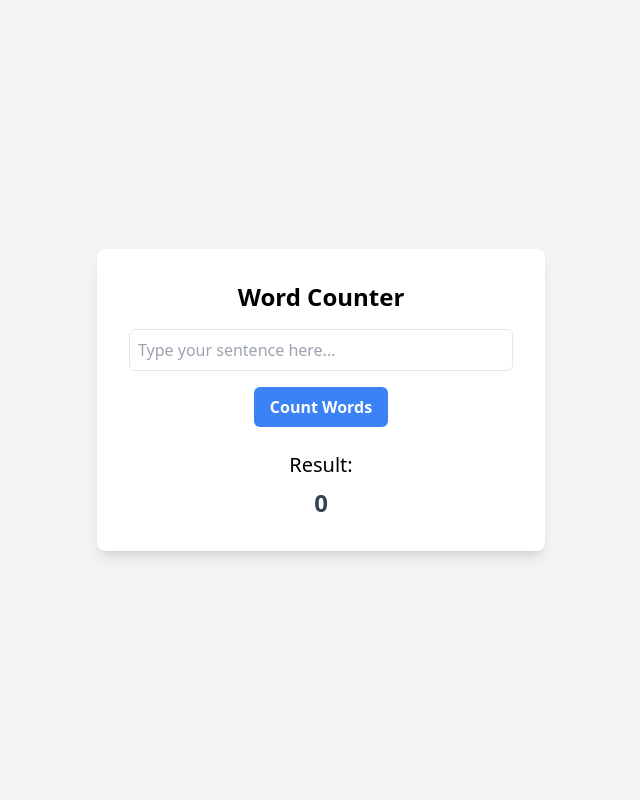
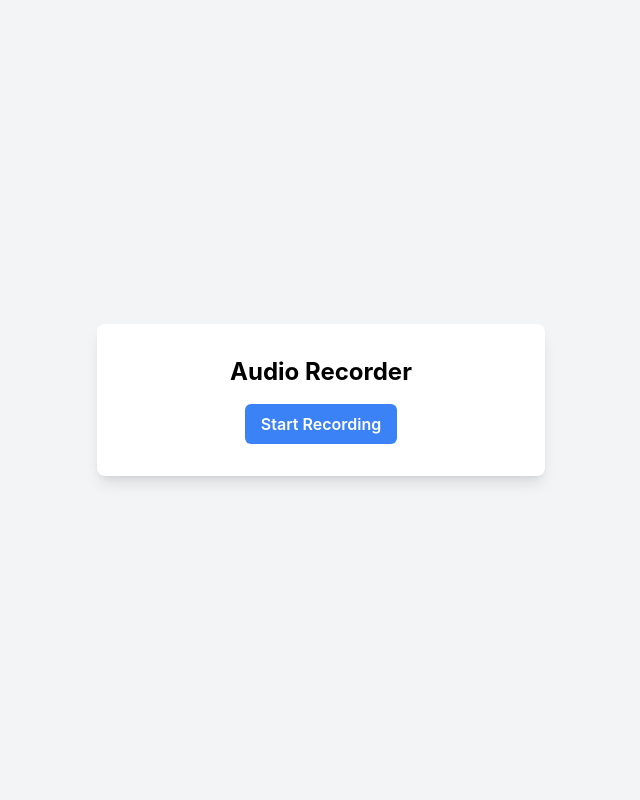
Before and after one commit to ulisesrey/pitch_detector, a Flask app: page / in a window 1280 px wide. Shown: the whole page, without its empty margins (319-959 px from the left). Run offline with Flask 3, Linux system fonts and the light colour scheme; some libraries are stand-ins or nearby versions.

Commit message:
implement record audio function

```diff
--- a/app/templates/index.html
+++ b/app/templates/index.html
@@ -3,68 +3,110 @@
 <head>
     <meta charset="UTF-8">
     <meta name="viewport" content="width=device-width, initial-scale=1.0">
-    <title>Word Counter</title>
+    <title>Audio Recorder</title>
     <script src="https://cdn.tailwindcss.com"></script>
+    <style>
+        body {
+            font-family: 'Inter', sans-serif;
+        }
+    </style>
 </head>
 <body class="bg-gray-100 flex items-center justify-center min-h-screen">
     <div class="bg-white p-8 rounded-lg shadow-lg w-full max-w-md text-center">
-        <h1 class="text-2xl font-bold mb-4">Word Counter</h1>
-
-        <input
-            type="text"
-            id="textInput"
-            placeholder="Type your sentence here..."
-            class="w-full p-2 mb-4 border rounded-md"
-        >
+        <h1 class="text-2xl font-bold mb-4">Audio Recorder</h1>
 
         <button
-            id="countButton"
+            id="recordButton"
             class="bg-blue-500 text-white font-semibold py-2 px-4 rounded-md hover:bg-blue-600 transition-colors duration-200"
         >
-            Count Words
+            Start Recording
         </button>
 
-        <div class="mt-6">
-            <h2 class="text-xl font-medium">Result:</h2>
-            <p id="result" class="text-gray-700 text-2xl font-bold mt-2">0</p>
+        <div class="mt-6 hidden" id="audioContainer">
+            <h2 class="text-xl font-medium mb-2">Your Recording:</h2>
+            <audio id="audioPlayer" controls class="w-full rounded-md"></audio>
         </div>
     </div>
 
     <script>
-        const textInput = document.getElementById('textInput');
-        const countButton = document.getElementById('countButton');
-        const resultParagraph = document.getElementById('result');
+        // Get references to the HTML elements
+        const recordButton = document.getElementById('recordButton');
+        const audioPlayer = document.getElementById('audioPlayer');
+        const audioContainer = document.getElementById('audioContainer');
 
-        countButton.addEventListener('click', async () => {
-            const text = textInput.value;
+        let mediaRecorder;
+        let audioChunks = [];
+        let isRecording = false;
 
-            // Check if the input is empty
-            if (text.trim() === '') {
-                resultParagraph.textContent = '0';
-                return;
-            }
+        // Function to handle the recording process
+        async function startRecording() {
+            try {
+                // Get access to the user's microphone
+                const stream = await navigator.mediaDevices.getUserMedia({ audio: true });
+                mediaRecorder = new MediaRecorder(stream);
 
-            try {
-                // Send the text to our Flask server
-                const response = await fetch('http://127.0.0.1:5000/', {
-                    method: 'POST',
-                    headers: {
-                        'Content-Type': 'application/json'
-                    },
-                    body: JSON.stringify({ sentence: text })
-                });
+                // Event handler for when data becomes available
+                mediaRecorder.ondataavailable = (event) => {
+                    audioChunks.push(event.data);
+                };
 
-                // Get the JSON response
-                const data = await response.json();
+                // Event handler for when recording stops
+                mediaRecorder.onstop = () => {
+                    // Create a Blob from the audio chunks
+                    const audioBlob = new Blob(audioChunks, { type: 'audio/wav' });
+                    // Create a URL for the Blob
+                    const audioUrl = URL.createObjectURL(audioBlob);
 
-                // Update the result on the page
-                resultParagraph.textContent = data.word_count;
+                    // Set the audio player's source and show the container
+                    audioPlayer.src = audioUrl;
+                    audioContainer.classList.remove('hidden');
+
+                    // Reset for the next recording
+                    audioChunks = [];
+                    // You will send this audioBlob to the server in a later step
+                    console.log('Recording stopped. Audio Blob created:', audioBlob);
+                };
+
+                // Start the recording
+                mediaRecorder.start();
+                isRecording = true;
+                recordButton.textContent = 'Stop Recording';
+                recordButton.classList.remove('bg-blue-500', 'hover:bg-blue-600');
+                recordButton.classList.add('bg-red-500', 'hover:bg-red-600');
+
+                // Hide the audio player while recording
+                audioContainer.classList.add('hidden');
+                audioPlayer.src = '';
+
+                console.log('Recording started...');
 
             } catch (error) {
-                console.error('Error fetching word count:', error);
-                resultParagraph.textContent = 'Error!';
+                console.error('Error accessing microphone:', error);
+                // In a real app, you would show a message to the user here
+                alert('Could not access microphone. Please allow microphone permissions.');
+            }
+        }
+
+        function stopRecording() {
+            if (mediaRecorder && mediaRecorder.state === 'recording') {
+                mediaRecorder.stop();
+                isRecording = false;
+                recordButton.textContent = 'Start Recording';
+                recordButton.classList.remove('bg-red-500', 'hover:bg-red-600');
+                recordButton.classList.add('bg-blue-500', 'hover:bg-blue-600');
+                console.log('Recording stopped.');
+            }
+        }
+
+        // Event listener for the button click
+        recordButton.addEventListener('click', () => {
+            if (isRecording) {
+                stopRecording();
+            } else {
+                startRecording();
             }
         });
+
     </script>
 </body>
 </html>
```
